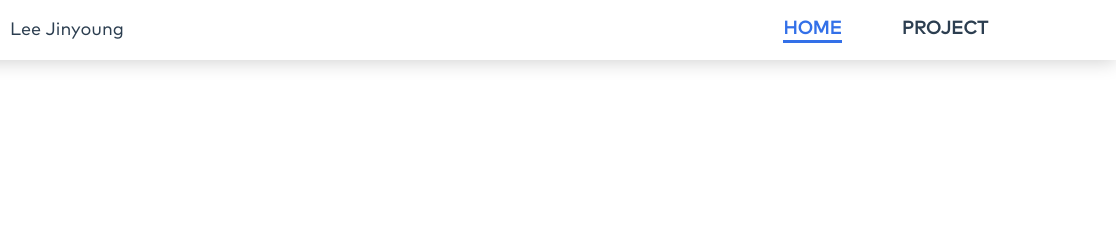
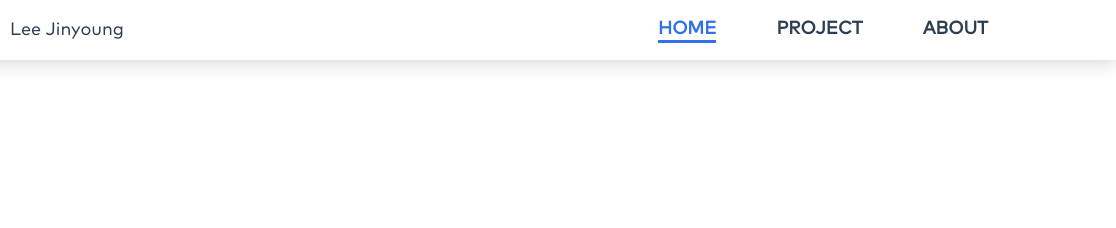
Before and after one commit to ux-navigator/mash-portfolio, a Gatsby site: page / in a window 1280 px wide. Shown: the top 228 px of the page, 164-1280 px from the left. Built offline with nearby package versions, Linux system fonts and the light colour scheme; Gatsby itself is replaced by a stand-in of ours; a web font is replaced by a local one.

Commit message:
navigation에 about 다시 추가

```diff
--- a/src/components/Navigation/Navigation.tsx
+++ b/src/components/Navigation/Navigation.tsx
@@ -43,7 +43,7 @@ function Navigation() {
           <Styled.LinkWrapper>
             <Styled.LinkItem to="/" activeClassName="active">HOME</Styled.LinkItem>
             <Styled.LinkItem to="/project" activeClassName="active">PROJECT</Styled.LinkItem>
-            {/* <Styled.LinkItem to="/about" activeClassName="active">ABOUT</Styled.LinkItem> */}
+            <Styled.LinkItem to="/about" activeClassName="active">ABOUT</Styled.LinkItem>
           </Styled.LinkWrapper>
           <Styled.SkillWrapper>
             <Styled.Divider />
```
